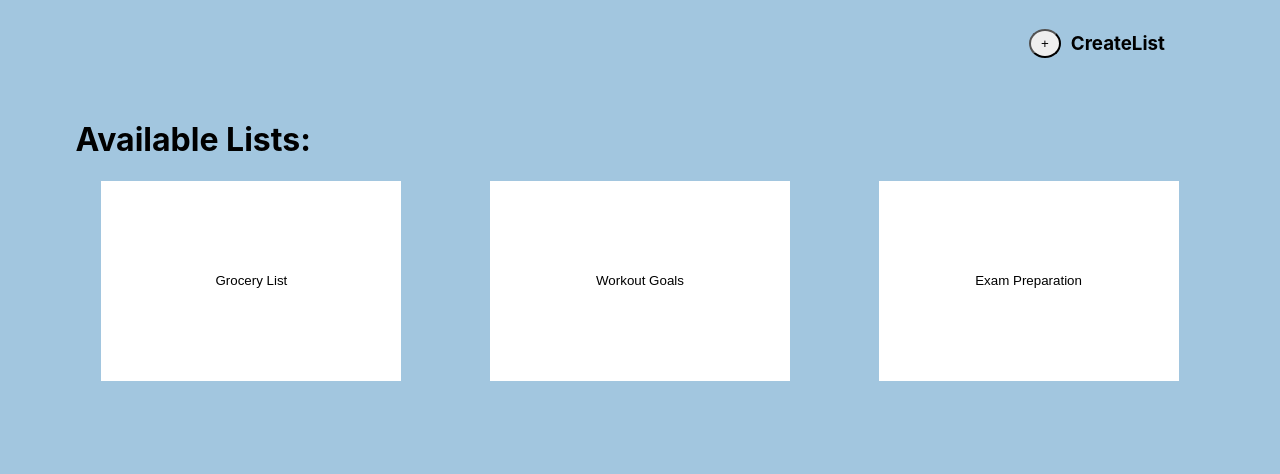
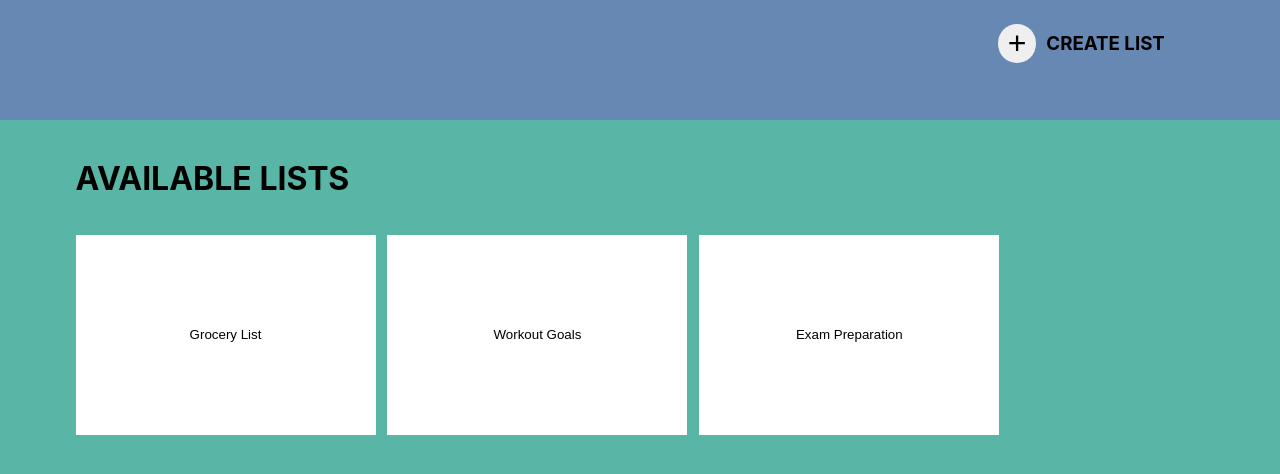
Before and after one commit to Poorna-Athreya/TaskList-App, a React (Create React App) app: page /lists in a window 1280 px wide. Shown: the top 474 px of the page. Built offline with nearby package versions, Linux system fonts and the light colour scheme.

Commit message:
Feat: styling components

```diff
--- a/src/App.css
+++ b/src/App.css
@@ -1,11 +1,5 @@
 .App {
   text-align: center;
-}
-body{
-  height: 100%;
-  /* background: linear-gradient(0deg, #59b6a6 50%, #6788b3 50%); */
-  background-color: #a2c6df;
-  background-repeat: no-repeat;
 }
 .App-logo {
   height: 40vmin;
--- a/src/App.jsx
+++ b/src/App.jsx
@@ -22,6 +22,7 @@ function App() {
       listName: newListName,
       tasks: [],
     };
+    console.log('New list: ', newListItem);
     setLists((prevLists) => [...prevLists, newListItem]);
   };
 
@@ -74,7 +75,7 @@ function App() {
 
   const listsPage = (
     <div className="lists-page">
-      <AddItem item="List" />
+      <AddItem item="List" itemEditOrAdd="Add" />
       <List lists={lists} />
     </div>
   );
@@ -93,13 +94,14 @@ function App() {
   const addTaskPage = (
     <AddOrEditItemDialog
       item="Task"
+      itemEditOrAdd="Add"
       onCreate={createTask}
     />
   );
   const editTaskPage = (
     <AddOrEditItemDialog
       item="Task"
-      itemValue="edit"
+      itemEditOrAdd="Edit"
       setListData={setLists}
       getTaskById={getTaskById}
       onEdit={editTask}
--- a/src/components/AddItem/AddItem.css
+++ b/src/components/AddItem/AddItem.css
@@ -9,11 +9,12 @@
     background-color: transparent;
 }
 .add-item-button{
+    font-size:2em;
     margin-right:10px;
-    padding:10px;
-    padding-top:5px;
-    padding-bottom: 5px;
+    padding-left:10px;
+    padding-right:10px;
     max-width: 50px;
     align-self: center;
     border-radius: 50%;
+    border:none;
 }
--- a/src/components/AddItem/AddItem.jsx
+++ b/src/components/AddItem/AddItem.jsx
@@ -16,14 +16,14 @@ function AddItem({ item }) {
   };
   const onClickAddItem = () => {
     if (item === 'List') onClickAddList();
-    onClickAddTask();
+    else onClickAddTask();
   };
   return (
     <div className="add-new-item">
       <button type="button" className="add-item-button" onClick={onClickAddItem}> +</button>
       <h3>
-        Create
-        {item}
+        CREATE
+        {` ${item.toUpperCase()}`}
       </h3>
     </div>
   );
--- a/src/components/AddOrEditItemDialog/AddOrEditItemDialog.css
+++ b/src/components/AddOrEditItemDialog/AddOrEditItemDialog.css
@@ -16,12 +16,17 @@
     align-items: flex-start;
     flex-direction: column;
 }
+.add-item-form label {
+    font-weight: bold;
+    margin-bottom:3%;
+}
 .add-item-form input{
     width:50%;
     border: none;
     border-bottom: 2px solid blue;
 }
 .add-form-buttons > button{
+    font-weight: bold;
     margin-right:20px;
     background: transparent;
     border: transparent;
--- a/src/components/AddOrEditItemDialog/AddOrEditItemDialog.jsx
+++ b/src/components/AddOrEditItemDialog/AddOrEditItemDialog.jsx
@@ -6,7 +6,7 @@ import Button from '../Button/Button';
 import { LIST_ROUTE } from '../../constants/routes';
 
 function AddOrEditItemDialog({
-  item, itemValue, onCreate, onEdit, getTaskById,
+  item, itemEditOrAdd, onCreate, onEdit, getTaskById,
 }) {
   const navigate = useNavigate();
   const params = useParams();
@@ -18,7 +18,8 @@ function AddOrEditItemDialog({
     const { listId, taskId } = params;
     if (item === 'List') {
       onCreate(newItem);
-    } else if (itemValue === '') {
+      navigate(`${LIST_ROUTE}`);
+    } else if (itemEditOrAdd === 'Add') {
       onCreate(newItem, parseInt(listId, 10));
       navigate(`${LIST_ROUTE}/${listId}`);
     } else {
@@ -40,13 +41,7 @@ function AddOrEditItemDialog({
   return (
     <div className="add-item-dialog-container">
       <form className="add-item-form" onSubmit={onSubmitForm} onCancel={() => navigate(-1)}>
-        <label htmlFor="new-item">
-          {' '}
-          Add
-          {' '}
-          {item}
-          {' '}
-        </label>
+        <label htmlFor="new-item">{`${itemEditOrAdd} ${item}`}</label>
         <input id="new-item" type="text" value={newItem} onChange={onChangeItem} />
         <div className="add-form-buttons">
           <Button type="submit" content="Submit" className="submit-button" />
@@ -58,7 +53,7 @@ function AddOrEditItemDialog({
 }
 AddOrEditItemDialog.propTypes = {
   item: PropTypes.string,
-  itemValue: PropTypes.string,
+  itemEditOrAdd: PropTypes.string,
   onCreate: PropTypes.func,
   onEdit: PropTypes.func,
   getTaskById: PropTypes.func,
@@ -66,7 +61,7 @@ AddOrEditItemDialog.propTypes = {
 
 AddOrEditItemDialog.defaultProps = {
   item: '',
-  itemValue: '',
+  itemEditOrAdd: 'Add',
   onCreate: () => {},
   onEdit: () => {},
   getTaskById: () => {},
--- a/src/components/ListItems/ListItem.css
+++ b/src/components/ListItems/ListItem.css
@@ -1,5 +1,7 @@
 .list-items{
     cursor: pointer;
+    margin-right:1%;
+    margin-top:1%;
     background-color: white;
     height:200px;
     width:300px;
--- a/src/components/Lists/List.css
+++ b/src/components/Lists/List.css
@@ -1,8 +1,18 @@
+body{
+    height: 100vh;
+    background: linear-gradient(0deg, #59b6a6 85%, #6788b3 85%);
+    background-repeat: no-repeat;
+    display: flex;
+    flex-direction: column;
+}
+/* @media screen and (max-width: ) */
 .listItems-container{
-    justify-content: space-evenly;
+    margin-top:2%;
+    margin-left:5%;
+    justify-content: flex-start;
     display: flex;
     flex-flow: row wrap;
-    align-content: space-evenly;
+    align-content: flex-start;
 }
 h1{
     margin-left:5%;
@@ -10,6 +20,7 @@ h1{
 }
 .lists-container{
     padding:1%;
+    margin-top:3%;
 }
 
 @media screen and (max-width:700px){
--- a/src/components/Lists/List.jsx
+++ b/src/components/Lists/List.jsx
@@ -15,7 +15,7 @@ function List({ lists, onClickList }) {
   ));
   return (
     <div className="lists-container">
-      <h1> Available Lists:</h1>
+      <h1> AVAILABLE LISTS</h1>
       <div className="listItems-container">
         {listDisplay}
       </div>
--- a/src/components/Tasks/Task.css
+++ b/src/components/Tasks/Task.css
@@ -2,6 +2,21 @@
     background-color: white;
     width:80%;
     height:100%;
+    align-self: center;
     margin-left:10%;
     padding:1%;
+    padding-bottom:3%;
 }
+.back-button {
+    color: black;
+    font-weight: bold;
+}
+.no-tasks-container {
+    background-color: white;
+    width:80%;
+    height:100%;
+    margin:10%;
+    margin-bottom:0%;
+    padding:1%;
+    padding-bottom:3%;
+}
--- a/src/components/Tasks/Task.jsx
+++ b/src/components/Tasks/Task.jsx
@@ -12,10 +12,19 @@ function Tasks({ getListById, onClickEdit }) {
   const listItem = getListById(paramsListId);
   if (listItem.tasks.length === 0) {
     return (
-      <div className="no-tasks-container">
-        <h2>No tasks found!</h2>
-        <button type="button" className="back-button" onClick={() => navigate(-1)}>Back</button>
-      </div>
+      <>
+        <div className="no-tasks-container">
+          <h2>
+            No tasks found for
+            {' '}
+            {listItem.listName}
+            {' '}
+            !
+          </h2>
+        </div>
+        <button type="button" className="back-button" onClick={() => navigate(-1)}>Back to Lists</button>
+
+      </>
     );
   }
 
@@ -37,7 +46,7 @@ function Tasks({ getListById, onClickEdit }) {
           {tasks}
         </div>
       </div>
-      <button type="button" className="back-button" onClick={() => navigate(`${LIST_ROUTE}`)}>Back</button>
+      <button type="button" className="back-button" onClick={() => navigate(`${LIST_ROUTE}`)}>Back to Lists</button>
     </>
   );
 }
```
